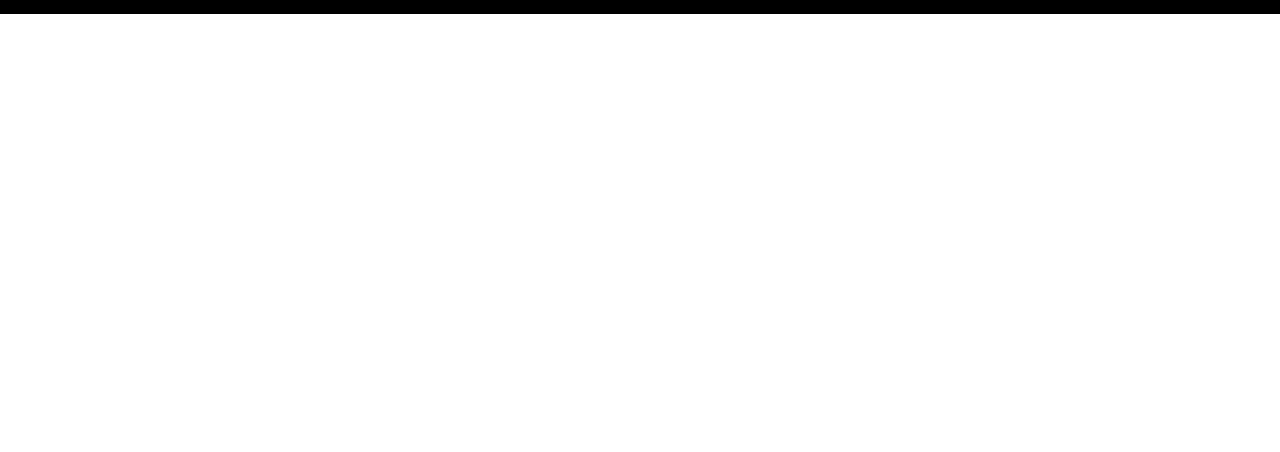
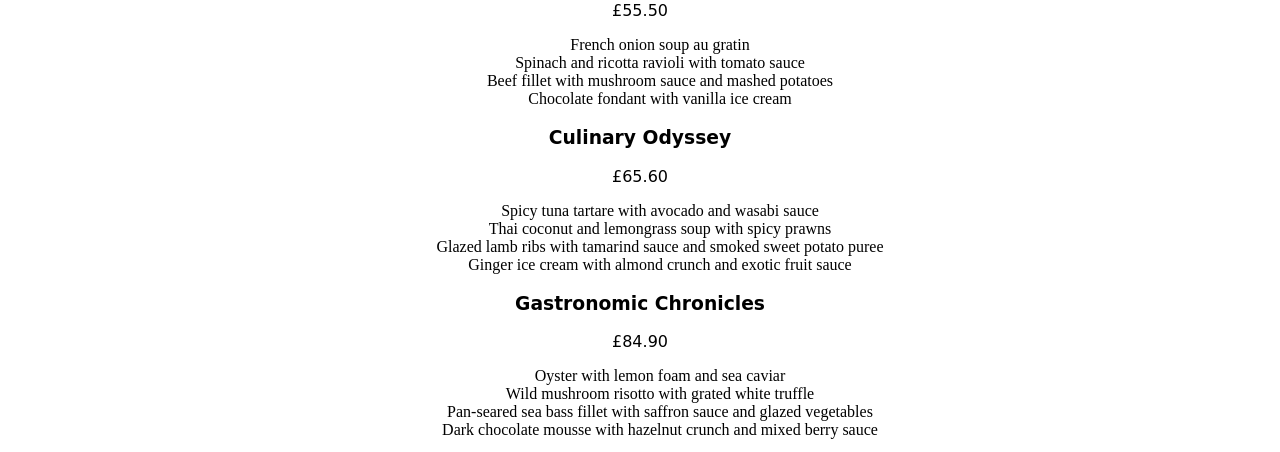
Before and after one commit to devjldp/Fusion-flavour-restaurant, a plain HTML site: page menu.html in a window 1280 px wide. Shown: the part 186-638 px from the top of the page. Drawn offline with Linux system fonts and the light colour scheme; a web font is replaced by a local one.

Commit message:
Add info to menu.html

```diff
--- a/menu.html
+++ b/menu.html
@@ -21,6 +21,46 @@
         </nav>
     </header>
 
+    <main> <!-- This tag indicates it is the main content in the page-->
+        <h2 id="menu-title" class="text-jim text-center">Gastronomic Adventure: Discover Our Delectable Menu</h2>
+        <!-- main container for all menus -->
+        <div id="menus-container">
+            <!-- container for each individual menu  -->
+            <div id="menu-1" class="menu-border text-center">
+                <h3 class="text-jim">Classic Culinary Treasures</h3>
+                <p class="text-jim">£55.50</p>
+                <ul>
+                    <li>French onion soup au gratin</li>
+                    <li>Spinach and ricotta ravioli with tomato sauce</li>
+                    <li>Beef fillet with mushroom sauce and mashed potatoes</li>
+                    <li>Chocolate fondant with vanilla ice cream</li>
+                </ul>
+            </div>
+            <div id="menu-2" class="menu-border text-center">
+                <h3 class="text-jim">Culinary Odyssey</h3>
+                <p class="text-jim">£65.60</p>
+                <ul>
+                    <li>Spicy tuna tartare with avocado and wasabi sauce</li>
+                    <li>Thai coconut and lemongrass soup with spicy prawns</li>
+                    <li>Glazed lamb ribs with tamarind sauce and smoked sweet potato puree</li>
+                    <li>Ginger ice cream with almond crunch and exotic fruit sauce</li>
+                </ul>
+            </div>
+            <div id="menu-3" class="menu-border text-center">
+                <h3 class="text-jim">Gastronomic Chronicles</h3>
+                <p class="text-jim">£84.90</p>
+                <ul>
+                    <li>Oyster with lemon foam and sea caviar</li>
+                    <li>Wild mushroom risotto with grated white truffle</li>
+                    <li>Pan-seared sea bass fillet with saffron sauce and glazed vegetables</li>
+                    <li>Dark chocolate mousse with hazelnut crunch and mixed berry sauce</li>
+                </ul>
+            </div>
+        </div>
+    </main>
+
+
+
      <!-- footer code  -->
      <footer id="main-footer">
         <p>Flavour Fusion Bistro, 2025</p>
```
Lines whose indentation alone changed are shown as unchanged.
